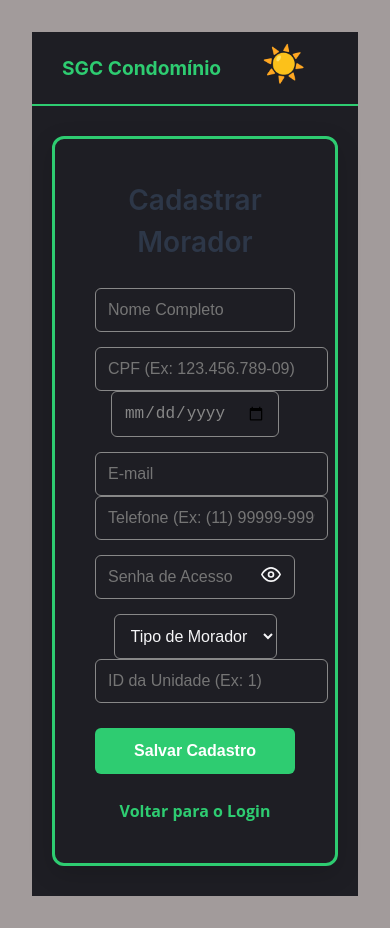
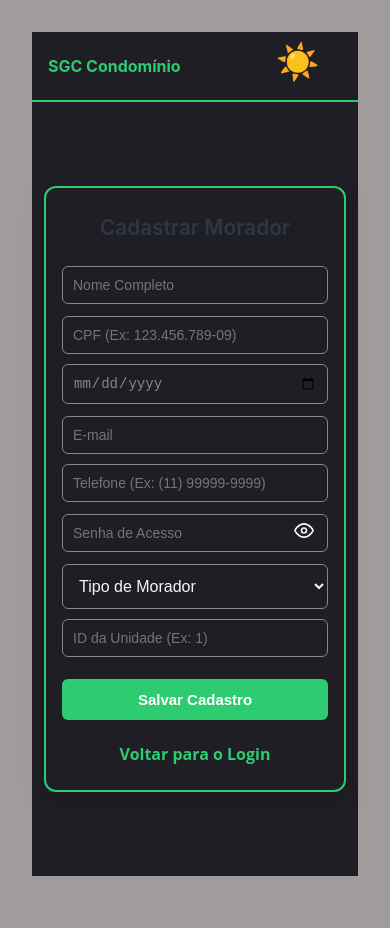
Before and after one commit to devlucasaf/SGC-Sistema-de-Gestao-De-Condominio, a React app in the folder frontend/: page /cadastro in a window 390 px wide. Built offline with nearby package versions, Linux system fonts and the light colour scheme; the HTML template or start-up script is replaced by a standard one.

Commit message:
style(frontend): adicionar responsividade mobile e componente Loading

```diff
--- a/frontend/src/components/Loading.jsx
+++ b/frontend/src/components/Loading.jsx
@@ -0,0 +1,12 @@
+function Loading({ mensagem = "Carregando..." }) {
+    return (
+        <div className="loading-container">
+            <div className="loading-spinner-box">
+                <div className="loading-spinner"></div>
+                <p className="loading-texto">{mensagem}</p>
+            </div>
+        </div>
+    );
+}
+
+export default Loading;
--- a/frontend/src/index.css
+++ b/frontend/src/index.css
@@ -586,6 +586,21 @@ a:hover {
   min-height: 200px;
 }
 
+.loading-container {
+  display: flex;
+  align-items: center;
+  justify-content: center;
+  min-height: 300px;
+  width: 100%;
+}
+
+.loading-spinner-box {
+  display: flex;
+  flex-direction: column;
+  align-items: center;
+  gap: var(--spacing-sm);
+}
+
 .loading-spinner {
   width: 40px;
   height: 40px;
@@ -593,6 +608,12 @@ a:hover {
   border-top-color: var(--primary-green);
   border-radius: 50%;
   animation: spin 0.8s linear infinite;
+}
+
+.loading-texto {
+  color: var(--text-muted);
+  font-size: 0.9rem;
+  margin: 0;
 }
 
 /* --- MODAL --- */
--- a/frontend/src/pages/morador/Entregas.jsx
+++ b/frontend/src/pages/morador/Entregas.jsx
@@ -1,6 +1,7 @@
 import { useEffect, useState } from "react";
 import { useNavigate } from "react-router-dom";
 import api from "../../services/api";
+import Loading from "../../components/Loading";
 import "../../styles/Entregas.css";
 
 import { FiSun, FiMoon, FiPackage, FiClock, FiUser, FiArrowLeft } from "react-icons/fi";
@@ -96,7 +97,7 @@ function Entregas() {
 
                 <div className="entregas-lista">
                     {carregando ? (
-                        <p style={{ textAlign: "center", padding: "40px" }}>Buscando entregas...</p>
+                        <Loading mensagem="Buscando entregas..." />
                     ) : entregas.length === 0 ? (
                         <p style={{ textAlign: "center", padding: "40px" }}>Nenhuma entrega encontrada para sua unidade.</p>
                     ) : (
@@ -111,6 +112,7 @@ function Entregas() {
                                         {entrega.status}
                                     </span>
                                 </div>
+
                                 <div className="card-body">
                                     <p><FiClock /> <strong>Chegou em:</strong> {entrega.dataChegada}</p>
                                     <p><FiUser /> <strong>Recebido por:</strong> {entrega.recebedor}</p>
--- a/frontend/src/pages/morador/Home.jsx
+++ b/frontend/src/pages/morador/Home.jsx
@@ -1,6 +1,7 @@
 import React, { useState, useEffect } from "react";
 import { useNavigate, Link } from "react-router-dom";
 import api from "../../services/api.js";
+import Loading from "../../components/Loading";
 import "../../styles/Home.css";
 
 import { FiUser, FiSettings, FiHome, FiLogOut, FiMoon, FiSun, FiLock } from "react-icons/fi";
@@ -136,7 +137,7 @@ function Home() {
             <main className="home-conteudo">
                 <div className="frame-comunicados">
                     {carregando ? (
-                        <p>Buscando dados no servidor Java...</p>
+                        <Loading mensagem="Buscando dados no servidor..." />
                     ) : moradores.length === 0 ? (
                         <p>Nenhum morador encontrado no banco de dados.</p>
                     ) : (
--- a/frontend/src/styles/Cadastro.css
+++ b/frontend/src/styles/Cadastro.css
@@ -61,3 +61,50 @@
     margin-top: 10px;
     cursor: pointer;
 }
+
+.campo-duplo {
+    display: flex;
+    gap: 10px;
+}
+
+.campo-duplo > * {
+    flex: 1;
+}
+
+@media (max-width: 768px) {
+    .caixa-cadastro {
+        padding: 28px 20px;
+        max-width: 100%;
+        border-width: 2px;
+    }
+
+    .caixa-cadastro h2 {
+        font-size: 1.3rem;
+    }
+
+    .caixa-cadastro input,
+    .caixa-cadastro select {
+        font-size: 14px;
+        padding: 10px;
+    }
+
+    .btn-cadastrar {
+        padding: 12px;
+        font-size: 15px;
+    }
+
+    .campo-duplo {
+        flex-direction: column;
+    }
+
+    .campo-duplo > * {
+        width: 100% !important;
+    }
+}
+
+@media (max-width: 480px) {
+    .caixa-cadastro {
+        padding: 24px 16px;
+        gap: 12px;
+    }
+}
--- a/frontend/src/styles/Login.css
+++ b/frontend/src/styles/Login.css
@@ -109,3 +109,48 @@
     text-align: center;
     margin-top: 5px;
 }
+
+@media (max-width: 768px) {
+    .navbar-auth {
+        padding: 12px 16px;
+    }
+
+    .navbar-auth h1 {
+        font-size: 1rem;
+    }
+
+    .auth-conteudo {
+        padding: 20px 12px;
+    }
+
+    .caixa-login {
+        padding: 28px 20px;
+        max-width: 100%;
+        border-width: 2px;
+    }
+
+    .caixa-login h2 {
+        font-size: 1.3rem;
+    }
+
+    .caixa-login input {
+        font-size: 14px;
+        padding: 10px;
+    }
+
+    .btn-entrar {
+        padding: 12px;
+        font-size: 15px;
+    }
+
+    .rodape-login p {
+        font-size: 0.85rem;
+    }
+}
+
+@media (max-width: 480px) {
+    .caixa-login {
+        padding: 24px 16px;
+        gap: 12px;
+    }
+}
--- a/frontend/src/styles/PainelSindico.css
+++ b/frontend/src/styles/PainelSindico.css
@@ -342,3 +342,88 @@
     color: #777;
     font-size: 1rem;
 }
+
+@media (max-width: 768px) {
+    .painel-sindico {
+        flex-direction: column;
+    }
+
+    .sidebar-sindico {
+        width: 100%;
+        border-right: none;
+        border-bottom: 2px solid #2a2a35;
+    }
+
+    .sidebar-menu {
+        display: flex;
+        flex-wrap: wrap;
+        gap: 4px;
+        padding: 8px;
+    }
+
+    .sidebar-menu li {
+        margin: 0;
+        flex: 1 1 auto;
+    }
+
+    .sidebar-menu button {
+        padding: 8px 12px;
+        font-size: 0.8rem;
+        text-align: center;
+        justify-content: center;
+    }
+
+    .sidebar-logo {
+        padding: 14px 16px;
+    }
+
+    .sidebar-logout {
+        padding: 8px;
+    }
+
+    .header-sindico {
+        padding: 14px 16px;
+    }
+
+    .header-sindico h1 {
+        font-size: 1.1rem;
+    }
+
+    .corpo-sindico {
+        padding: 16px;
+    }
+
+    .dashboard-grid {
+        grid-template-columns: repeat(2, 1fr);
+        gap: 12px;
+    }
+
+    .dashboard-card {
+        padding: 16px;
+    }
+
+    .dashboard-card .valor {
+        font-size: 1.6rem;
+    }
+
+    .tabela-sindico th,
+    .tabela-sindico td {
+        padding: 8px 10px;
+        font-size: 0.8rem;
+    }
+
+    .form-aviso {
+        padding: 16px;
+    }
+}
+
+@media (max-width: 480px) {
+    .dashboard-grid {
+        grid-template-columns: 1fr;
+    }
+
+    .sidebar-menu button {
+        font-size: 0.75rem;
+        padding: 6px 8px;
+    }
+}
```
